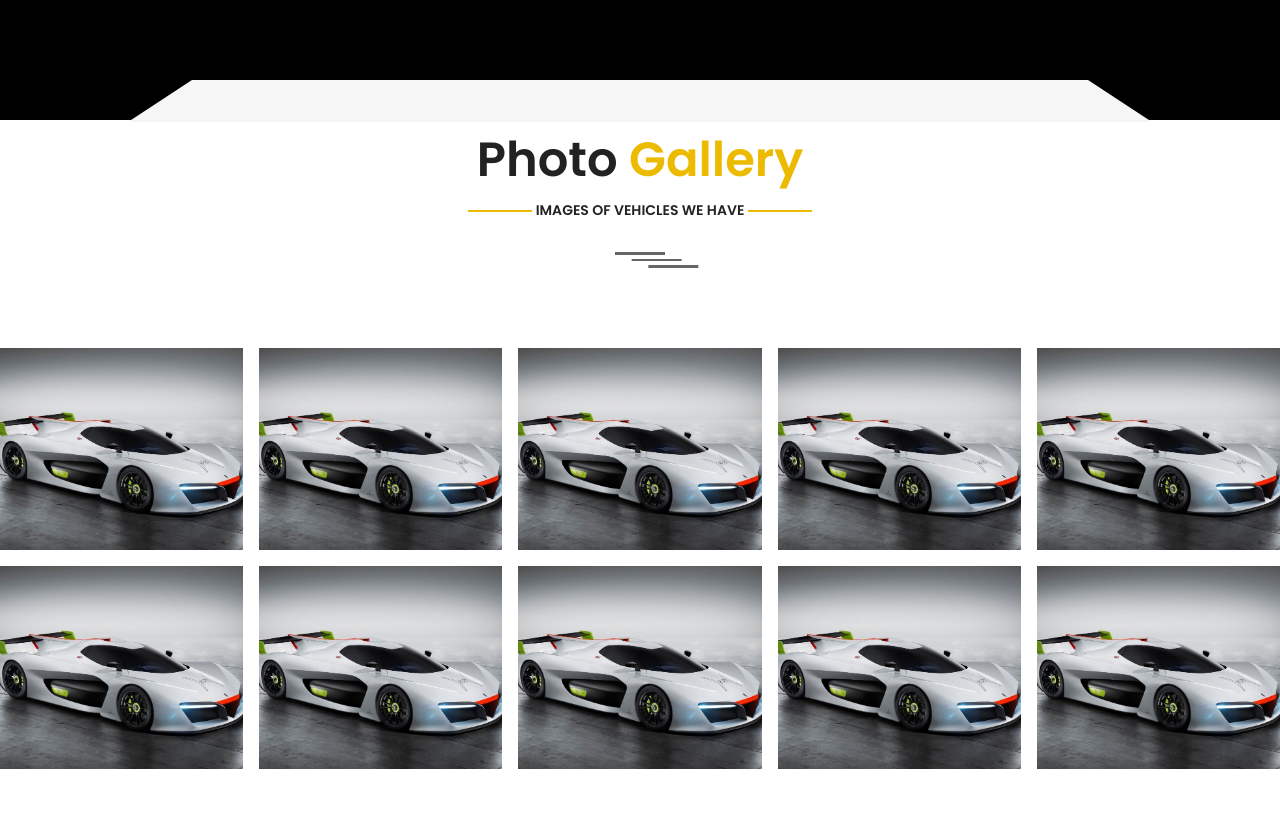
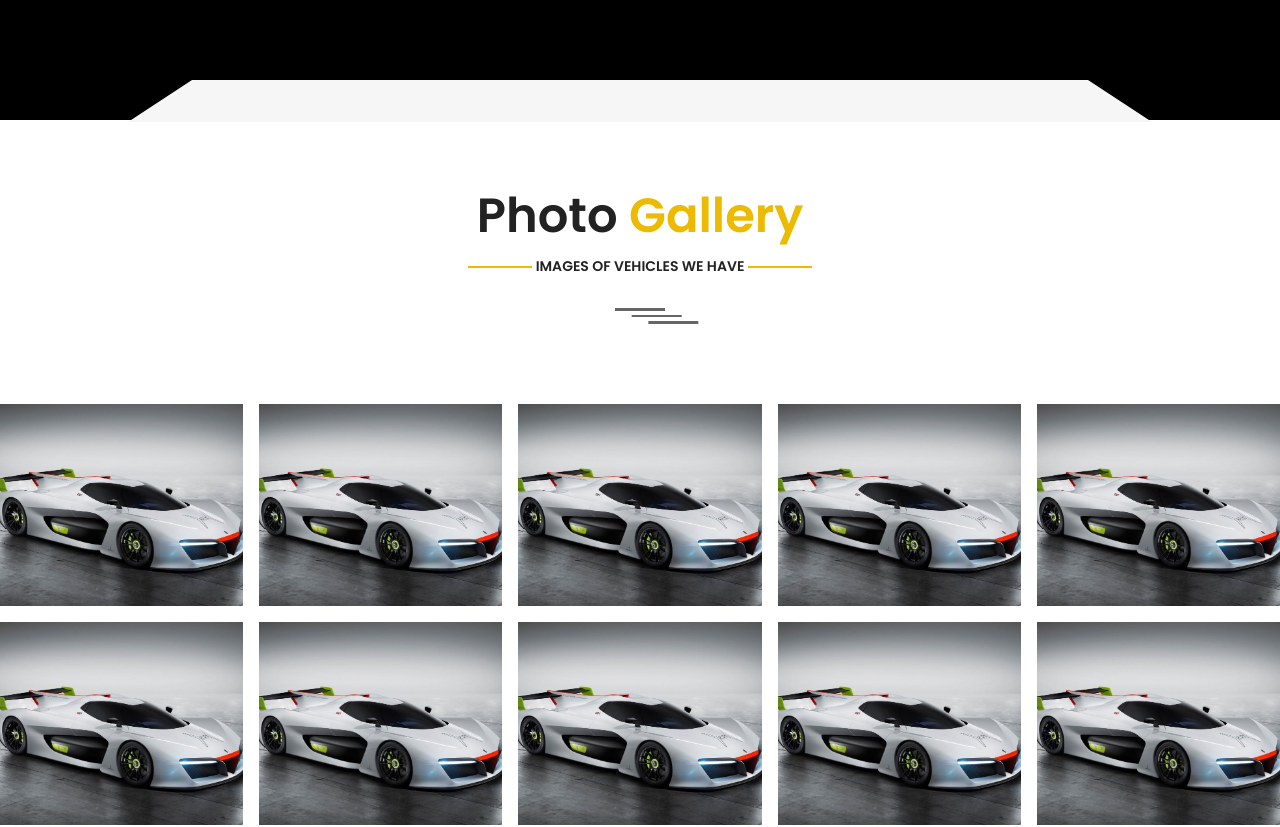
Before and after one commit to iamdpunkr1/car-dealer, a React (Vite) app: page / in a window 1280 px wide. Shown: the part 5720-6547 px from the top of the page. Built offline with nearby package versions, Linux system fonts and the light colour scheme.

Commit message:
fix: add Photo Gallery padding top

```diff
--- a/src/components/Gallery.tsx
+++ b/src/components/Gallery.tsx
@@ -10,7 +10,7 @@ const Gallery = () => {
   }));
 
   return (
-    <section className="bg-white relative pb-14">
+    <section className="bg-white relative py-14">
       <Slanted bg={"#fff"} />
       <Title
         title1="Photo"
```
